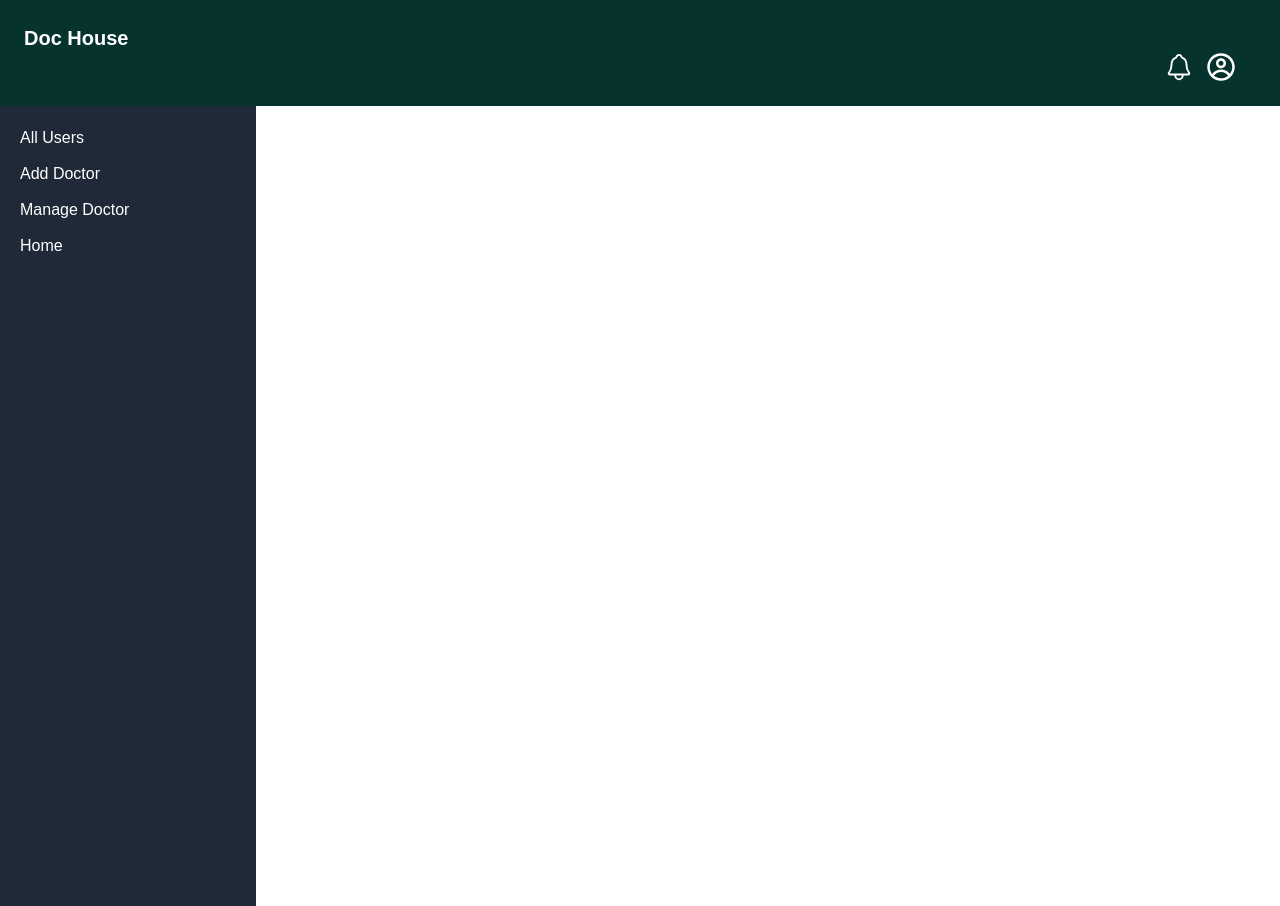
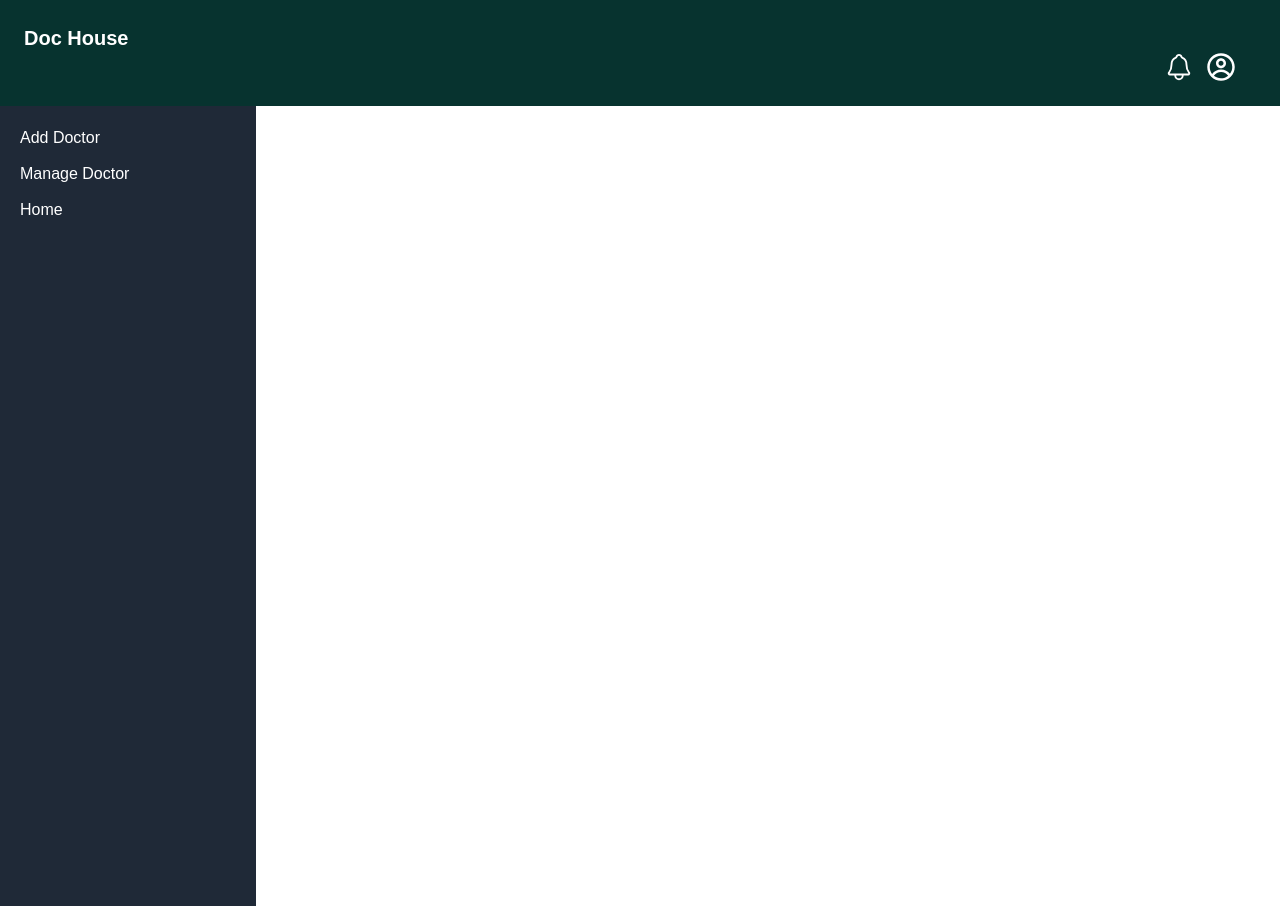
Before and after one commit to mdsabbirkhan1371/doctor-house-client-site, a React (Vite) app: page /dashboard in a window 1280 px wide. Built offline with nearby package versions, Linux system fonts and the light colour scheme; no server answers.

Commit message:
jwt implement done

```diff
--- a/src/Component/Provider/AuthProvider/AuthProvider.jsx
+++ b/src/Component/Provider/AuthProvider/AuthProvider.jsx
@@ -34,13 +34,13 @@ const AuthProvider = ({ children }) => {
   // user exist or not
   useEffect(() => {
     const unsubscribe = onAuthStateChanged(auth, currentUser => {
+      console.log({ currentUser });
       setUser(currentUser);
       if (currentUser) {
         // get token and store client
-        const userInfo = { email: currentUser.email };
-        axiosPublic.post('/jwt', userInfo).then(res => {
-          if (res.data.token) {
-            localStorage.setItem('access-token', res.data.token);
+        axiosPublic.post('/jwt', { email: currentUser?.email }).then(res => {
+          if (res?.data?.token) {
+            localStorage.setItem('access-token', res.data.token); // Save token in local storage
           }
         });
       } else {
--- a/src/DashBoard/DashBoard.jsx
+++ b/src/DashBoard/DashBoard.jsx
@@ -2,13 +2,16 @@ import React, { useState } from 'react';
 import { FaBars } from 'react-icons/fa';
 import { NavLink, Outlet } from 'react-router-dom';
 import DashboardTitle from './DasboardTitle/DashboardTitle';
+import useAdmin from '../hooks/useAdmin';
 
 const DashBoard = () => {
   const [isOpen, setIsOpen] = useState(false);
-
   const toggleSidebar = () => {
     setIsOpen(!isOpen);
   };
+
+  const [isAdmin] = useAdmin();
+  console.log(isAdmin);
 
   // Function to close sidebar on small devices after a NavLink is clicked
   const handleLinkClick = () => {
@@ -36,6 +39,7 @@ const DashBoard = () => {
           }`}
         >
           <ul className="space-y-3">
+            {isAdmin && (
               <li>
                 <NavLink
                   to="/dashboard/allUsers"
@@ -49,6 +53,7 @@ const DashBoard = () => {
                   All Users
                 </NavLink>
               </li>
+            )}
             <li>
               <NavLink
                 to="/dashboard/addDoctor"
--- a/src/Share/AvailableSlots/SingleSlot.jsx
+++ b/src/Share/AvailableSlots/SingleSlot.jsx
@@ -34,7 +34,7 @@ const SingleSlot = ({ availableServices }) => {
             showConfirmButton: false,
             timer: 2500,
           });
-          navigate('/');
+          navigate('/myBooking');
         }
       });
     }
--- a/src/Share/NavBar/NavBar.jsx
+++ b/src/Share/NavBar/NavBar.jsx
@@ -3,9 +3,11 @@ import { NavLink } from 'react-router-dom';
 import './NavBar.css';
 import logo from '../../../src/assets/Required/logo.png';
 import useAuth from '../../hooks/useAuth';
+import useAdmin from '../../hooks/useAdmin';
 
 const NavBar = () => {
   const { user, logOut } = useAuth();
+  const [isAdmin] = useAdmin();
 
   const handleLogout = () => {
     logOut();
@@ -22,14 +24,19 @@ const NavBar = () => {
       <li>
         <NavLink to={'/appointment'}>Appointment</NavLink>
       </li>
+
+      {isAdmin ? (
+        <li>
+          <NavLink to={'/dashboard'}>Dashboard</NavLink>
+        </li>
+      ) : (
+        ''
+      )}
+
       {user ? (
         <>
           <li>
             <NavLink to={'/myBooking'}>My Booking</NavLink>
-          </li>
-          {/* Show "Dashboard" link only if the user is an admin */}
-          <li>
-            <NavLink to={'/dashboard'}>Dashboard</NavLink>
           </li>
           <li>
             <NavLink onClick={handleLogout} to={'/login'}>
--- /dev/null
+++ b/src/hooks/useAdmin.jsx
@@ -0,0 +1,20 @@
+import { useQuery } from '@tanstack/react-query';
+import React from 'react';
+import useAuth from './useAuth';
+import useAxiosSecure from './useAxiosSecure';
+
+const useAdmin = () => {
+  const { user } = useAuth();
+  const axiosSecure = useAxiosSecure();
+  const { data: isAdmin } = useQuery({
+    queryKey: [user?.email, 'isAdmin'],
+    queryFn: async () => {
+      const res = await axiosSecure.get(`/users/admin/${user.email}`);
+      console.log(res.data);
+      return res.data.admin;
+    },
+  });
+  return [isAdmin];
+};
+
+export default useAdmin;
--- a/src/hooks/useAxiosSecure.jsx
+++ b/src/hooks/useAxiosSecure.jsx
@@ -13,12 +13,12 @@ const useAxiosSecure = () => {
   axiosSecure.interceptors.request.use(
     function (config) {
       const token = localStorage.getItem('access-token');
-      console.log('request stopped by interceptors', token);
-      config.headers.authorization = `Bearer ${token}`;
+      if (token) {
+        config.headers.authorization = `Bearer ${token}`;
+      }
       return config;
     },
     function (error) {
-      // Do something with request error
       return Promise.reject(error);
     }
   );
```
Lines whose indentation alone changed are shown as unchanged.
